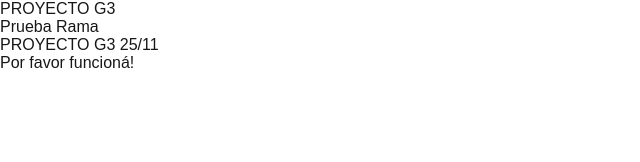
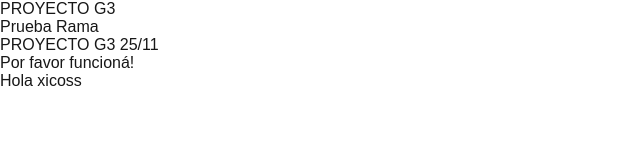
Before and after one commit to nicolasezequielflores/proyecto-g3, a Next.js app: page / in a window 1280 px wide. Shown: the top 162 px of the page, without its empty margins (0-640 px from the left). Built offline with nearby package versions, Linux system fonts and the light colour scheme.

Commit message:
prueba-eve

```diff
--- a/src/pages/index.js
+++ b/src/pages/index.js
@@ -6,6 +6,8 @@ export default function Home() {
       <p>Prueba Rama</p>
       <p>PROYECTO G3 25/11</p>
       <p>Por favor funcioná!</p>
+      <p>Hola xicoss</p>
+
 
     </>
   );
```
